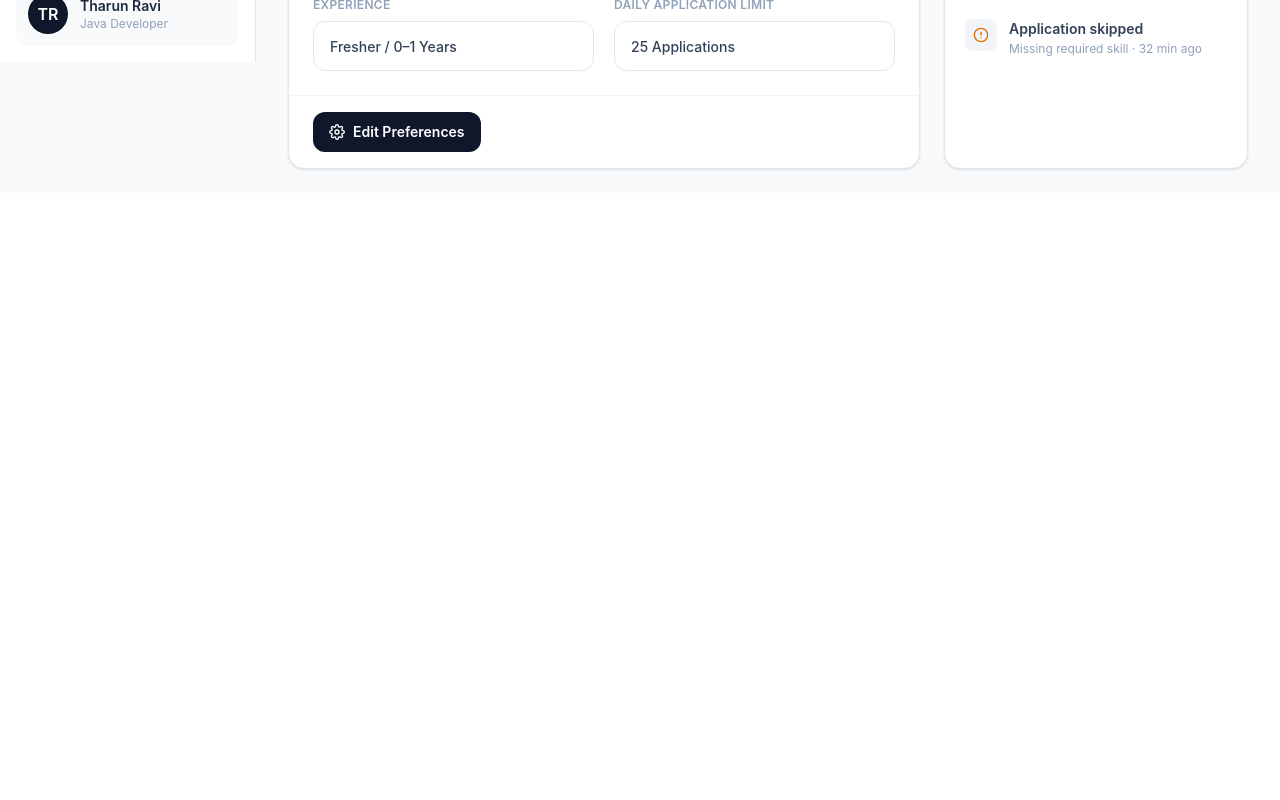
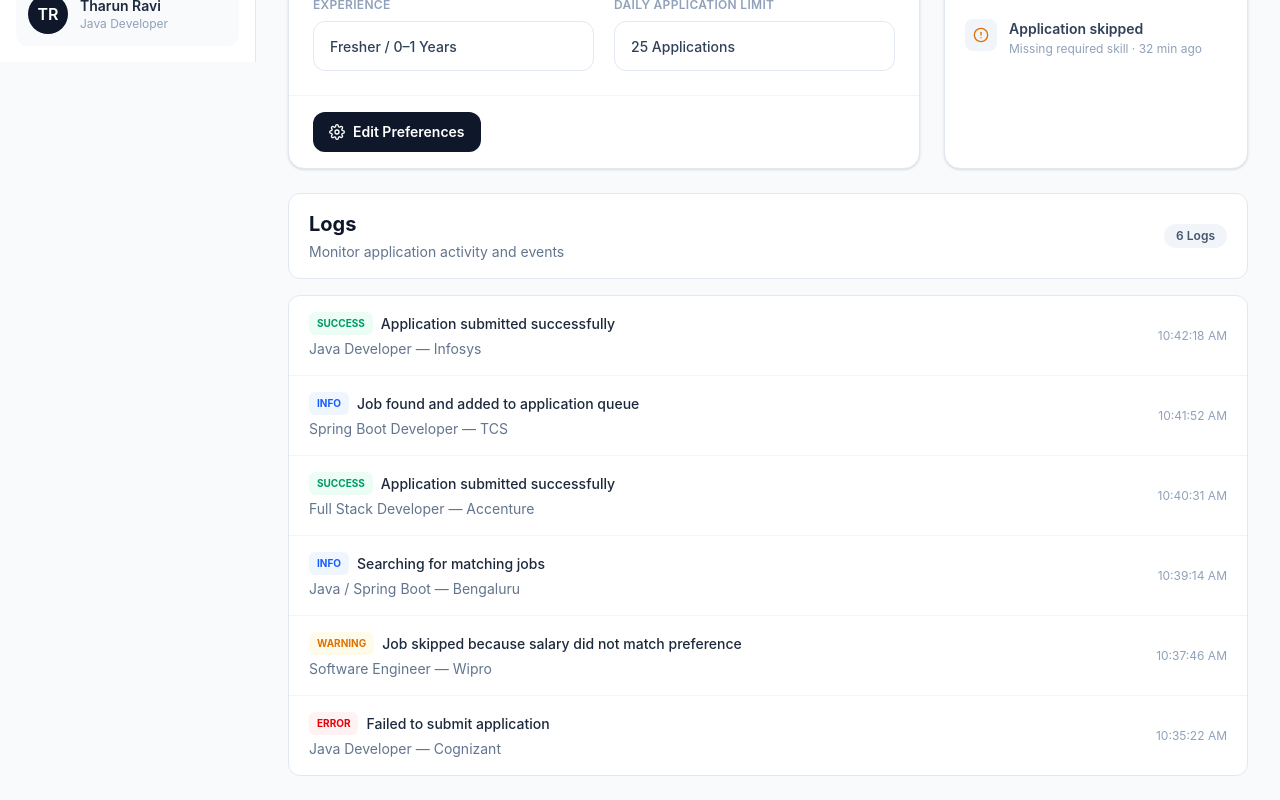
Before and after one commit to ravitharun/JobPilot-, a React (Vite) app in the folder UI/: page /Automation in a window 1280 px wide. Shown: the part 738-1538 px from the top of the page. Before the commit the page ends 931 px from the top, so only its background shows below. Built offline with nearby package versions, Linux system fonts and the light colour scheme.

Commit message:
Added Dummy Logs

```diff
--- a/UI/src/Pages/JobAutomation.tsx
+++ b/UI/src/Pages/JobAutomation.tsx
@@ -470,8 +470,152 @@
 
               </section>
 
+
+
+
+
+            </div>
+            <div className="w-full space-y-4">
+              {/* Header */}
+              <div
+                className={`rounded-xl border px-5 py-4 ${Theme
+                    ? "border-slate-700 bg-slate-900 text-white"
+                    : "border-slate-200 bg-white text-slate-900"
+                  }`}
+              >
+                <div className="flex items-center justify-between">
+                  <div>
+                    <h1
+                      className={`text-xl font-bold ${Theme ? "text-white" : "text-slate-900"
+                        }`}
+                    >
+                      Logs
+                    </h1>
+
+                    <p
+                      className={`mt-1 text-sm ${Theme ? "text-slate-400" : "text-slate-500"
+                        }`}
+                    >
+                      Monitor application activity and events
+                    </p>
+                  </div>
+
+                  <span
+                    className={`rounded-full px-3 py-1 text-xs font-semibold ${Theme
+                        ? "bg-slate-800 text-slate-300"
+                        : "bg-slate-100 text-slate-600"
+                      }`}
+                  >
+                    6 Logs
+                  </span>
                 </div>
               </div>
+
+              {/* Logs */}
+              <div
+                className={`w-full overflow-hidden rounded-xl border ${Theme
+                    ? "border-slate-700 bg-slate-900"
+                    : "border-slate-200 bg-white"
+                  }`}
+              >
+                {[
+                  {
+                    time: "10:42:18 AM",
+                    type: "SUCCESS",
+                    message: "Application submitted successfully",
+                    job: "Java Developer — Infosys",
+                  },
+                  {
+                    time: "10:41:52 AM",
+                    type: "INFO",
+                    message: "Job found and added to application queue",
+                    job: "Spring Boot Developer — TCS",
+                  },
+                  {
+                    time: "10:40:31 AM",
+                    type: "SUCCESS",
+                    message: "Application submitted successfully",
+                    job: "Full Stack Developer — Accenture",
+                  },
+                  {
+                    time: "10:39:14 AM",
+                    type: "INFO",
+                    message: "Searching for matching jobs",
+                    job: "Java / Spring Boot — Bengaluru",
+                  },
+                  {
+                    time: "10:37:46 AM",
+                    type: "WARNING",
+                    message: "Job skipped because salary did not match preference",
+                    job: "Software Engineer — Wipro",
+                  },
+                  {
+                    time: "10:35:22 AM",
+                    type: "ERROR",
+                    message: "Failed to submit application",
+                    job: "Java Developer — Cognizant",
+                  },
+                ].map((log, index) => (
+                  <div
+                    key={index}
+                    className={`flex flex-col gap-3 border-b px-5 py-4 last:border-b-0 sm:flex-row sm:items-center sm:justify-between ${Theme
+                        ? "border-slate-800 hover:bg-slate-800/50"
+                        : "border-slate-100 hover:bg-slate-50"
+                      }`}
+                  >
+                    <div className="min-w-0">
+                      <div className="flex flex-wrap items-center gap-2">
+                        <span
+                          className={`rounded-md px-2 py-1 text-[10px] font-bold ${log.type === "SUCCESS"
+                              ? Theme
+                                ? "bg-emerald-500/10 text-emerald-400"
+                                : "bg-emerald-50 text-emerald-600"
+                              : log.type === "ERROR"
+                                ? Theme
+                                  ? "bg-red-500/10 text-red-400"
+                                  : "bg-red-50 text-red-600"
+                                : log.type === "WARNING"
+                                  ? Theme
+                                    ? "bg-amber-500/10 text-amber-400"
+                                    : "bg-amber-50 text-amber-600"
+                                  : Theme
+                                    ? "bg-blue-500/10 text-blue-400"
+                                    : "bg-blue-50 text-blue-600"
+                            }`}
+                        >
+                          {log.type}
+                        </span>
+
+                        <p
+                          className={`text-sm font-medium ${Theme
+                              ? "text-slate-200"
+                              : "text-slate-800"
+                            }`}
+                        >
+                          {log.message}
+                        </p>
+                      </div>
+
+                      <p
+                        className={`mt-1 text-sm ${Theme ? "text-slate-400" : "text-slate-500"
+                          }`}
+                      >
+                        {log.job}
+                      </p>
+                    </div>
+
+                    <span
+                      className={`shrink-0 text-xs ${Theme ? "text-slate-500" : "text-slate-400"
+                        }`}
+                    >
+                      {log.time}
+                    </span>
+                  </div>
+                ))}
+              </div>
+            </div>
+          </div>
+
         </main>
       </div>
     </>
```
Lines whose indentation alone changed are shown as unchanged.
